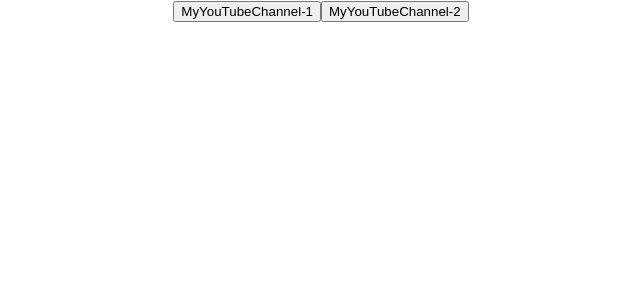
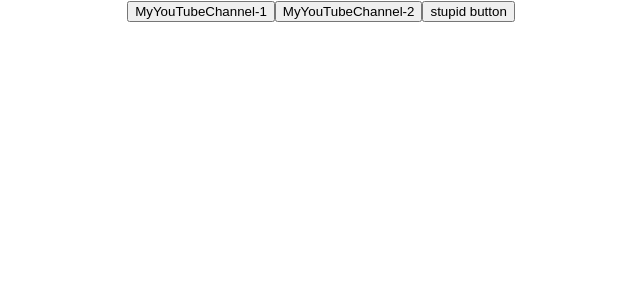
Before and after one commit to MrEvgeniy1989/microtasks, a React (Create React App) app: page / in a window 1280 px wide. Shown: the top 300 px of the page, without its empty margins (319-959 px from the left). Built offline with nearby package versions, Linux system fonts and the light colour scheme.

Commit message:
3. button update 2

```diff
--- /dev/null
+++ b/src/3/components/Button.tsx
@@ -0,0 +1,16 @@
+import React from 'react';
+
+type ButtonType = {
+  name:string
+  callBack: ()=>void
+}
+
+export const Button: React.FC<ButtonType> = (props) => {
+  const onClickHandler = () => {
+    props.callBack()
+  }
+
+  return (
+      <button onClick={onClickHandler}>{props.name}</button>
+  )
+}
--- a/src/App.tsx
+++ b/src/App.tsx
@@ -1,5 +1,7 @@
-import React, { MouseEvent } from 'react';
+import React from 'react';
+// import {MouseEvent} from 'react';
 import './App.css';
+import {Button} from './3/components/Button';
 // import {Header} from './1/Header';
 // import {Body} from './1/Body';
 // import {Footer} from './1/Footer';
@@ -34,12 +36,23 @@ function App() {
     //     console.log(number)
     // }
 
-    const onClickHandler = (name: string) => {
-        console.log(`Hello Im ${name}`)
+    // const onClickHandler = (name: string) => {
+    //     console.log(`Hello Im ${name}`)
+    // }
+
+
+    const Button1Foo = (subscriber:string, age:number, address: string) => {
+        console.log(subscriber, age, address)
+    }
+    const Button2Foo = (subscriber:string) => {
+        console.log(subscriber)
+    }
+    const Button3Foo = () => {
+        console.log("I am stupid button")
     }
 
     return (
-        <div className={"App"}>
+        <div className={'App'}>
             {/*<Header titleForHeader = {"New Header"}/>*/}
             {/*<Body titleForBody = {"New Body"}/>*/}
             {/*<Footer titleForFooter = {"New Footer"}/>*/}
@@ -47,8 +60,14 @@ function App() {
             {/*<button onClick={(event)=>{console.log("Hello")}}>MyYouTubeChannel-1</button>*/}
             {/*<button onClick={foo1}>1</button>*/}
             {/*<button onClick={((event: MouseEvent<HTMLButtonElement>) => foo2(100200))}>2</button>*/}
-            <button onClick={(event: MouseEvent<HTMLButtonElement>) => onClickHandler("VASYA")}> MyYouTubeChannel-1</button>
-            <button onClick={(event: MouseEvent<HTMLButtonElement>) => onClickHandler("IVAN")}>MyYouTubeChannel-2</button>
+            {/*<button onClick={(event: MouseEvent<HTMLButtonElement>) => onClickHandler('VASYA')}> MyYouTubeChannel-1*/}
+            {/*</button>*/}
+            {/*<button onClick={(event: MouseEvent<HTMLButtonElement>) => onClickHandler('IVAN')}>MyYouTubeChannel-2*/}
+            {/*</button>*/}
+
+            <Button name={"MyYouTubeChannel-1"} callBack={()=>Button1Foo("I am Vasya", 21, "live in Minsk")}/>
+            <Button name={"MyYouTubeChannel-2"} callBack={()=>Button2Foo("I am Ivan")}/>
+            <Button name={"stupid button"} callBack={Button3Foo}/>
 
         </div>
     );
```
